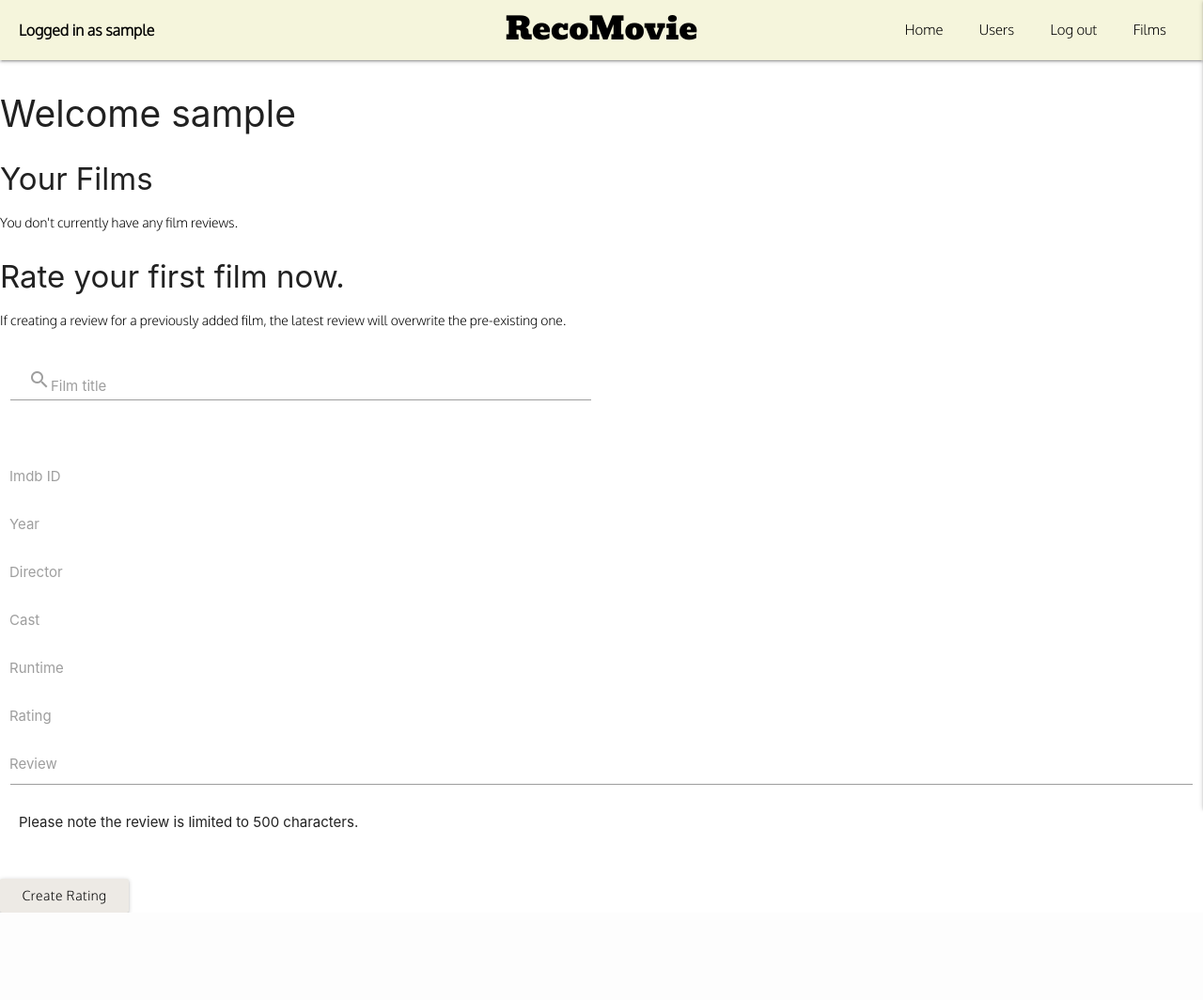
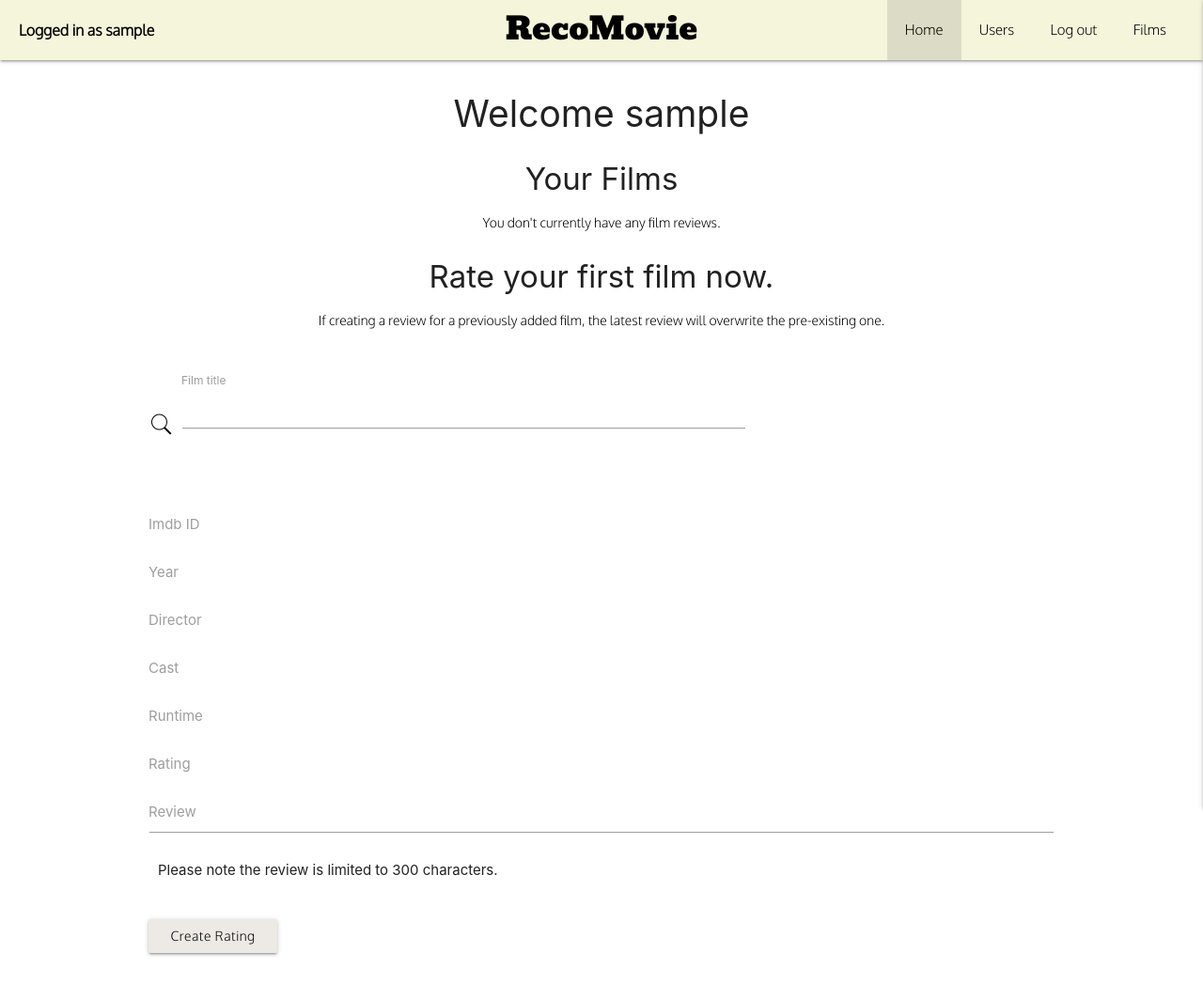
Before and after one commit to Domchap90/recoMedia, a Flask app: page /userprofile in a window 1280 px wide. Shown: the whole page at 94% size. Before the commit the page ends 971 px from the top, so only its background shows below. Run offline with Flask 2, Linux system fonts and the light colour scheme; the visitor is signed in with stand-in values (Sample User, id 1); data that the repository does not hold is empty; some libraries are stand-ins or nearby versions.

Commit message:
Carousel consistent with userview, review set outside table to allow for more spacing. Form row lengths adjusted to represent size of field. Max review size changed to 300.

```diff
--- a/templates/userprofile.html
+++ b/templates/userprofile.html
@@ -1,6 +1,8 @@
 {% extends 'base.html' %}
+{% block home %}active{% endblock %}
 {% block content %}
 
+<div class="title-area">
     <h2>Welcome {{username}}</h2>
 
     <h3>Your Films</h3>
@@ -8,14 +10,15 @@
     {% if film_count > 0 %}
 
     <p>You have rated {{ film_count }} films</p>
+</div>
 
-<div class="carousel-container">
-    <div class="prev hide-on-med-and-down"><</div>
+<div class="carousel-container" id="userview-carousel">
+    <div class="prev hide-on-med-and-down">&lt;</div>
     <div class="carousel carousel-slider center" data-indicators="false">
     {% for film in films %}
-        <div class="carousel-item center">
+        <div id="{{loop.index-1}}-{{film.imdbID}}" class="carousel-item center">
             <div class="arrow-pic-container">
-                <div class="prev hide-on-large-and-up"><</div>
+                <div class="prev hide-on-large-and-up">&lt;</div>
                 <div class="poster-container">
                     <img src="{{film.poster}}" alt="{{film.title}} (poster unavailable)">
                 {% for rate in film.ratings %}
@@ -26,9 +29,10 @@
                         </div>
                     </div>
                 </div>
-                <div class="next hide-on-large-and-up">></div>
+                <div class="next hide-on-large-and-up">&gt;</div>
             </div>
-            <div class="table-container">
+            <div class="table-review-container">
+                <div>
                     <table>
                         <tr>
                             <td class="left-field ">Year:</td><td class="right-field">{{film.year}}</td>
@@ -43,21 +47,25 @@
                             <td class="left-field">Runtime:</td><td class="right-field">{{film.runtime}}</td>
                         </tr>
                         <tr>
-                        <td class="left-field">Review:</td><td class="right-field">{{rate.review}}</td>
+                            <td class="left-field" id="review-field">Review:</td><td class="right-field"></td>
                         </tr>
                     </table>
+                    <div id="small-review">
+                        <p >{{rate.review}}</p>
+                    </div>
+                </div>
             </div>
             {% endif %}
             {% endfor %}
-
+        </div>
+    {% endfor %}
+    </div>
+    <div class="next hide-on-med-and-down">&gt;</div>
 </div>
 
-    {% endfor %}
+<div class="title-area">
+    <h3>Your Top Picks</h3>
 </div>
-    <div class="next hide-on-med-and-down">></div>
-</div>
-
-<h3>Your Top Picks</h3>
 
 <ul class="pagination top-picks">
     <li class="disabled left-chev" onclick="prevPage(this)"><a href="#!"><i class="material-icons">chevron_left</i></a></li>
@@ -92,7 +100,7 @@
 {% for film in page %}
     <div class="table-row film-card">
         <div class="table-cell rank">{{ loop.index + (pages_counted|length*films_per_page) }}</div>
-        <a class="table-cell title" id="title-{{film.imdbID}}" href="{{ url_for('get_reviews', filmID=film.imdbID, avgRating=film.averageRating) }}">
+        <a class="table-cell title" id="title-{{film.imdbID}}" href="#userview-carousel" onclick="goToFilmSlide('{{film.imdbID}}')">
         {{film.title}}</a>
         <div class="table-cell year" id="year-{{film.imdbID}}" >{{film.year}}</div>
         <div class="table-cell rating">{{film.ratings.0.rating}}</div>
@@ -104,14 +112,18 @@
 {% set __ = pages_counted.append(1) %}
 {% endfor %}
 
+    <div class="title-area">
         <h3>Add a rating to your collection.</h3>
+
 {% else %}
         <p>You don't currently have any film reviews.</p>
 
         <h3>Rate your first film now.</h3>
 {% endif %}
         <p>If creating a review for a previously added film, the latest review will overwrite the pre-existing one.</p>
+    </div>
 
+<div class="form-container">
     <form action="{{url_for('insert_rating', username='{{username}}' ) }}" method="POST" class="col s12">
         {% with messages = get_flashed_messages(with_categories=true) %}
         {% if messages %}
@@ -123,16 +135,20 @@
         {% endif %}
         {% endwith %}
         <div class="row">
-		<div class="input-field col s6">
-
+            <div class="input-field col s12 m10 l8">
+                <div id="search-icon-input-container">
+                    <img id="search-img" src="{{url_for('static', filename='images/search-icon.png') }}" alt="Search-icon">
                     <input id="film_title" type="text" name="film_title" class="validate autocomplete" onblur="getFilms(this)" onkeyup="getSuggestions(this)" /required>
-			<label for="film_title" class="active"><span class="material-icons">search</span>Film title</label>
                 </div>
-        <div class="row col s6" id="film-display">
+                <label id="search-title-label" for="film_title" class="active">Film title</label>
+            </div>
+            <div id="film-display-container">
+                <div class="row col s12" id="film-display">
+                </div>
             </div>
         </div>
         <div class="row">
-		<div class="input-field col s12">
+            <div class="input-field col s6 l4">
                 <select id="imdbID" name="imdbID" required>
                     <option value="" disabled selected>Imdb ID</option>
                 </select>
@@ -140,23 +156,22 @@
             </div>
         </div>
         <div class="row">
-		<div class="input-field col s12">
-            <select id="Year" name="Year" onblur="getFilm(this)" required>
+            <div class="input-field col s6 l4">
+                <select id="Year" name="Year" required>
                     <option value="" disabled selected>Choose which year</option>
                 </select>
                 <label>Year</label>
             </div>
         </div>
             <div class="row">
-		<div class="input-field col s6">
+            <div class="input-field col s10 l8">
                 <select id="Director" name="Director" required>
-
                 </select>
                 <label>Director</label>
             </div>
         </div>
         <div class="row">
-		<div class="input-field col s6">
+            <div class="input-field col s12 l10">
                 <select id="Actors" name="Actors" required>
 
                 </select>
@@ -164,7 +179,7 @@
             </div>
         </div>
         <div class="row">
-		<div class="input-field col s3">
+            <div class="input-field col s4 l3">
                 <select id="Runtime" name="Runtime" required>
                     <option value="" disabled selected>Runtime</option>
                 </select>
@@ -172,9 +187,9 @@
             </div>
         </div>
         <div class="row">
-		<div class="input-field col s12">
+            <div class="input-field col s3 l2">
                 <select id="rating" name="rating" required>
-                <option value="" disabled selected>Give a rating</option>
+                    <!--<option value="" disabled selected>Give a rating</option>-->
                     <option value="0">0</option>
                     <option value="1">1</option>
                     <option value="2">2</option>
@@ -194,19 +209,18 @@
         </div>
         <div class="row">
             <div class="input-field col s12">
-			<textarea id="review" name="review" maxlength="500" class="materialize-textarea" required></textarea>
+                <textarea id="review" name="review" maxlength="300" class="materialize-textarea" required></textarea>
                 <label for="review">Review<br></label>
             </div>
-        <span>Please note the review is limited to 500 characters.</span>
+            <span>Please note the review is limited to 300 characters.</span>
         </div>
-
         <div class="row" id="err-msg">
         </div>
-	<button class="btn form-submit" type="submit" name="action">Create Rating
+        <button class="btn form-submit" type="submit" name="action" onclick="checkRating()">Create Rating
             <i class="material-icons right"></i>
         </button>
     </form>
-
+</div>
 
 <script language='javascript' type='text/javascript'>
     $SCRIPT_ROOT = {{ request.script_root|tojson|safe }};
```
Lines whose indentation alone changed are shown as unchanged.
